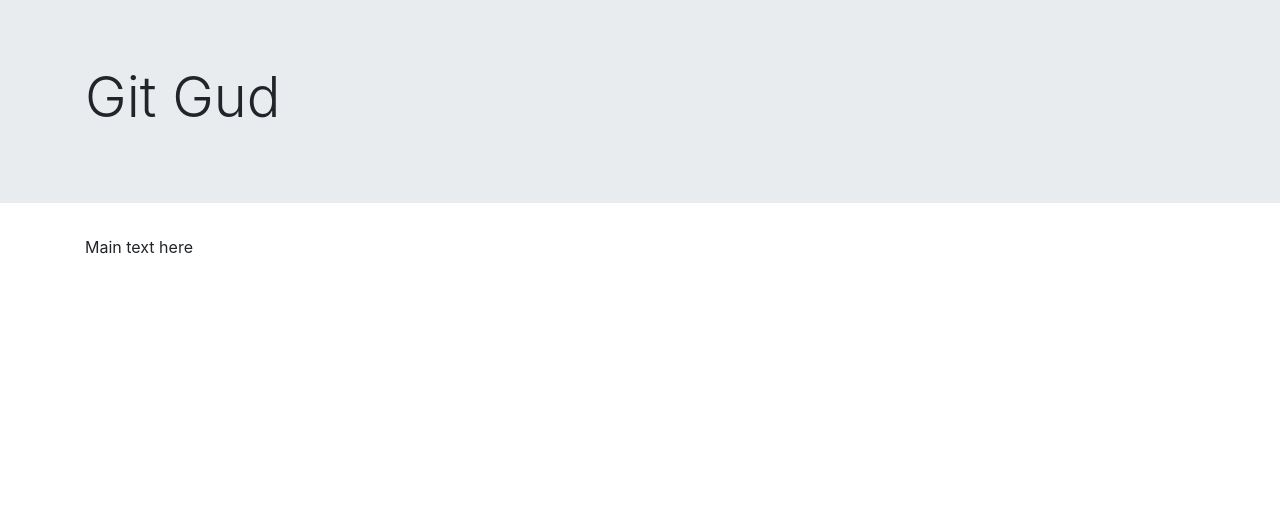
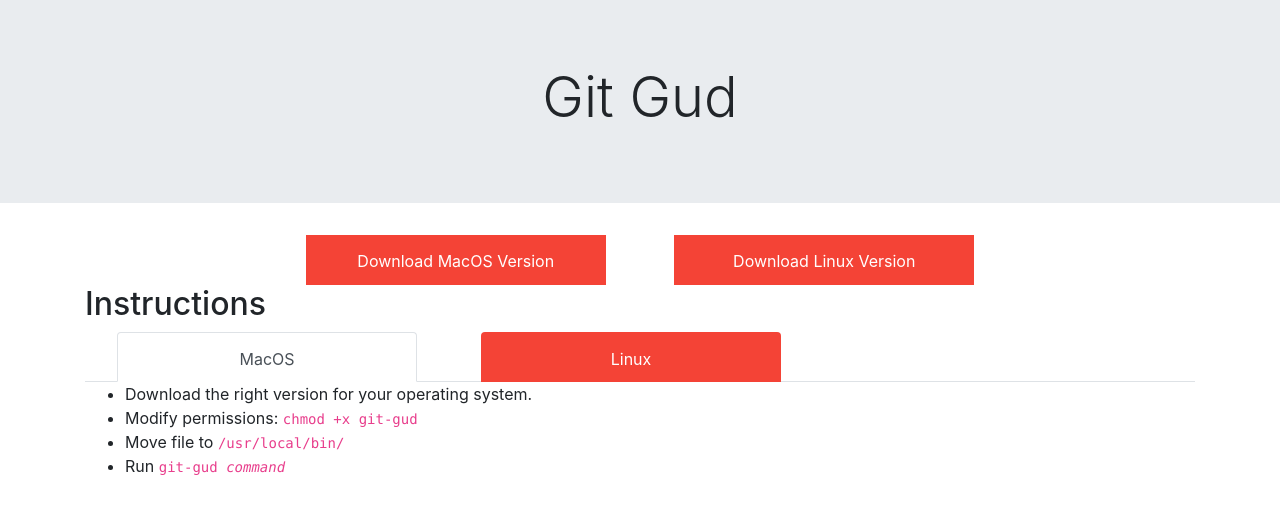
Before and after one commit to a-vorontsov/git-gud, a plain HTML site: page src/index.html in a window 1280 px wide. Drawn offline with nearby package versions, Linux system fonts and the light colour scheme.

Commit message:
Add website and download files

```diff
--- /dev/null
+++ b/src/css/stylesheet.css
@@ -0,0 +1,29 @@
+/* unvisited link */
+a {
+   height: 50px;
+   width: 300px;
+   margin: 0 32px;
+}
+
+a:link {
+  background-color: #f44336;
+  color: white;
+  padding: 14px 25px;
+  text-align: center;
+  text-decoration: none;
+  display: inline-block;
+}
+
+/* visited link */
+a:visited {
+  color: blue;
+  text-decoration: none;
+  background-color: #f44336;
+}
+
+/* mouse over link */
+a:hover {
+  color: black;
+  text-decoration: underline;
+  background-color: #f44336;
+}
--- a/src/index.html
+++ b/src/index.html
@@ -5,15 +5,44 @@
     <meta http-equiv="X-UA-Compatible" content="ie=edge">
     <title>Git Gud</title>
     <link rel="stylesheet" href="https://stackpath.bootstrapcdn.com/bootstrap/4.3.1/css/bootstrap.min.css" integrity="sha384-ggOyR0iXCbMQv3Xipma34MD+dH/1fQ784/j6cY/iJTQUOhcWr7x9JvoRxT2MZw1T" crossorigin="anonymous">
+    <link rel="stylesheet" href="css/stylesheet.css"/>
 </head>
 <body>
     <div class="jumbotron jumbotron-fluid">
         <div class="container">
-            <h1 class="display-4">Git Gud</h1>
+            <h1 align="center"class="display-4">Git Gud</h1>
         </div>
     </div>
+    <div class="container text-center">
+        <a href="cli/mac/git-gud" download="git-gud">Download MacOS Version</a>
+        <a align="center" href="cli/linux/git-gud" download="git-gud">Download Linux Version</a>
+    </div>
     <div class="container">
-        <p>Main text here</p>
+        <h2>Instructions</h2>
+        <nav>
+          <div class="nav nav-tabs text-center" id="nav-tab" role="tablist">
+            <a class="nav-item nav-link active" id="nav-home-tab" data-toggle="tab" href="#nav-mac" role="tab" aria-controls="nav-home" aria-selected="true">MacOS</a>
+            <a class="nav-item nav-link" id="nav-profile-tab" data-toggle="tab" href="#nav-linux" role="tab" aria-controls="nav-profile" aria-selected="false">Linux</a>
+          </div>
+        </nav>
+        <div class="tab-content" id="nav-tabContent">
+            <div class="tab-pane fade show active" id="nav-mac" role="tabpanel" aria-labelledby="nav-home-tab">
+                <ul>
+                    <li>Download the right version for your operating system.</li>
+                    <li>Modify permissions: <code>chmod +x git-gud</code></li>
+                    <li>Move file to <code>/usr/local/bin/</code></li>
+                    <li>Run <code>git-gud <i>command</i></code></li>
+                </ul>
+            </div>
+            <div class="tab-pane fade" id="nav-linux" role="tabpanel" aria-labelledby="nav-profile-tab">
+                <ul>
+                    <li>Download the right version for your operating system.</li>
+                    <li>Modify permissions: <code>chmod +x git-gud</code></li>
+                    <li>Move file to <code>/usr/bin/</code></li>
+                    <li>Run <code>git-gud <i>command</i></code></li>
+                </ul>
+            </div>
+        </div>
     </div>
     <script src="https://code.jquery.com/jquery-3.3.1.slim.min.js" integrity="sha384-q8i/X+965DzO0rT7abK41JStQIAqVgRVzpbzo5smXKp4YfRvH+8abtTE1Pi6jizo" crossorigin="anonymous"></script>
     <script src="https://cdnjs.cloudflare.com/ajax/libs/popper.js/1.14.7/umd/popper.min.js" integrity="sha384-UO2eT0CpHqdSJQ6hJty5KVphtPhzWj9WO1clHTMGa3JDZwrnQq4sF86dIHNDz0W1" crossorigin="anonymous"></script>
```
Also changed, not shown: 3 other files.
